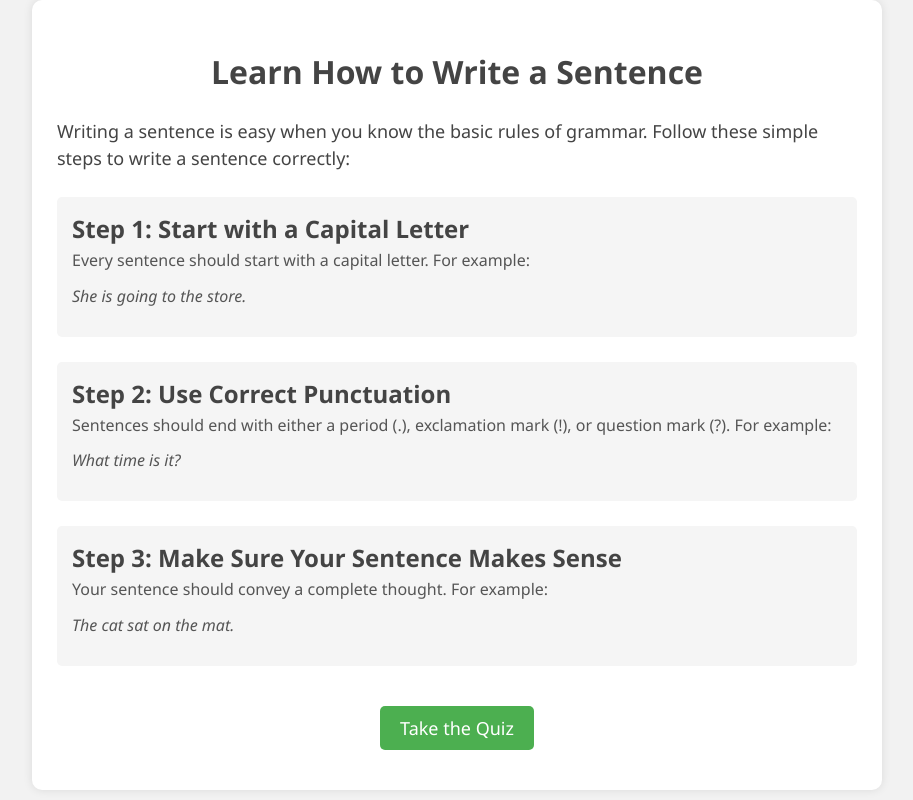
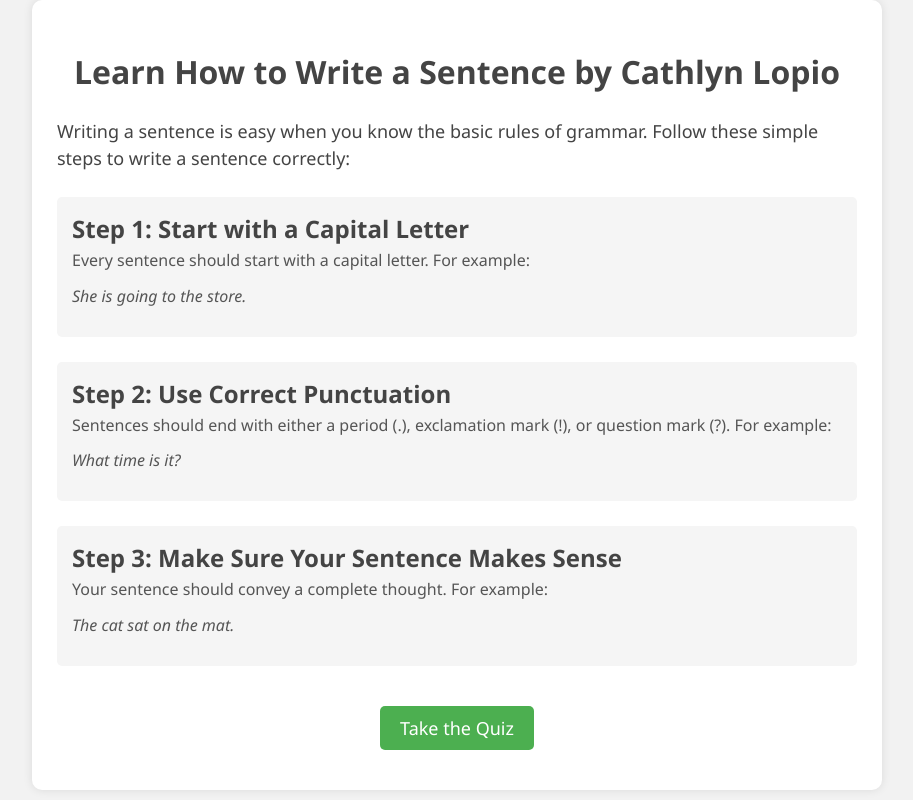
Before and after one commit to TheColdPrince/lopiomit, a plain HTML site: page index.html in a window 1280 px wide. Shown: the whole page, without its empty margins (183-1096 px from the left). Drawn offline with Linux system fonts and the light colour scheme.

Commit message:
Update index.html

```diff
--- a/index.html
+++ b/index.html
@@ -2,6 +2,7 @@
 <html lang="en">
 <head>
   <meta charset="UTF-8">
+<meta name="viewport" content="width=device-width, initial-scale=1.0, maximum-scale=1.0, user-scalable=no">
   <title>Learn How to Write a Sentence by Cathlyn Lopio</title>
   <style>
     body {
@@ -75,7 +76,7 @@
 
 <body>
   <div class="container">
-    <h1>Learn How to Write a Sentence</h1>
+    <h1>Learn How to Write a Sentence by Cathlyn Lopio</h1>
 
     <p>Writing a sentence is easy when you know the basic rules of grammar. Follow these simple steps to write a sentence correctly:</p>
 
```
